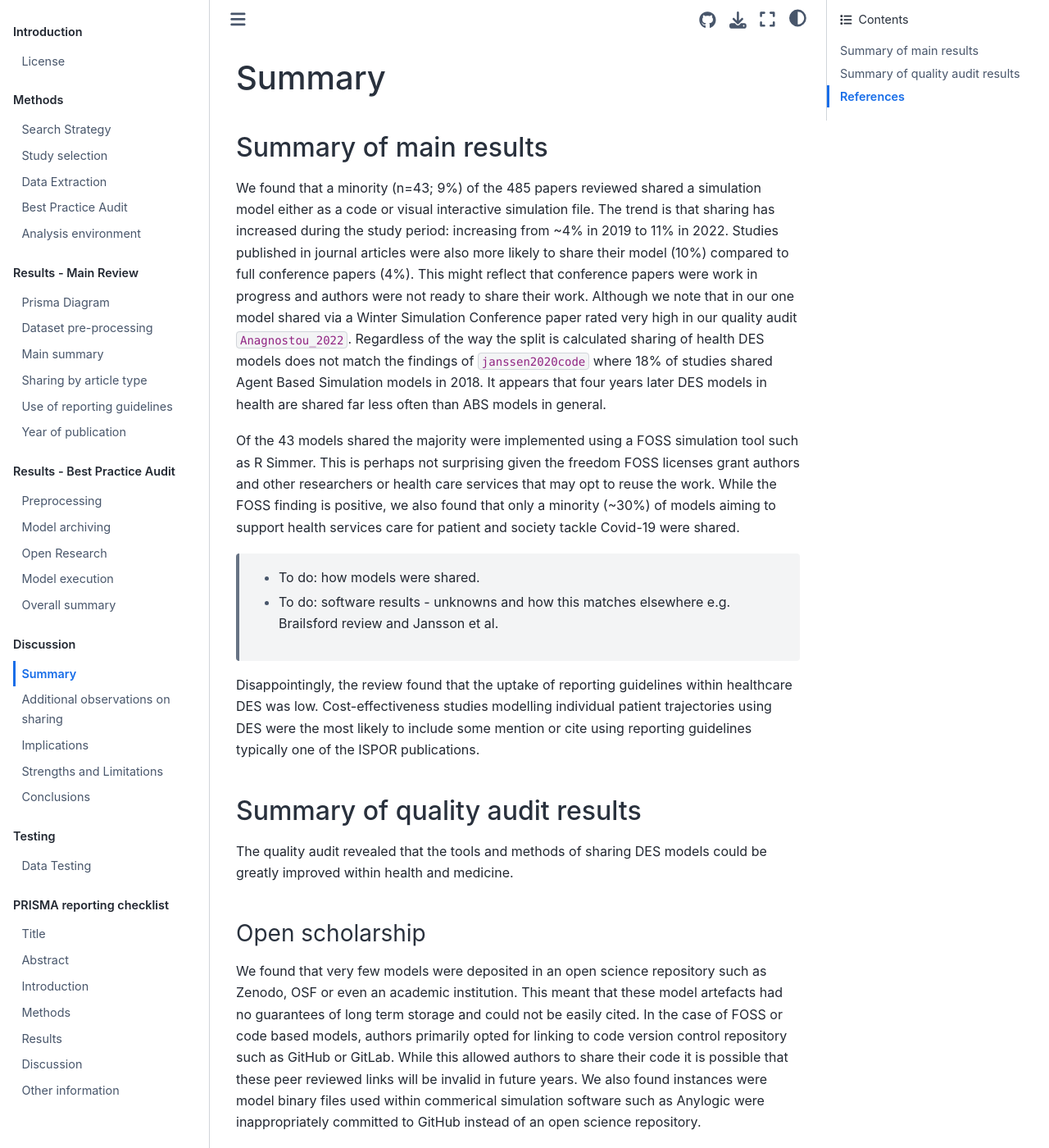
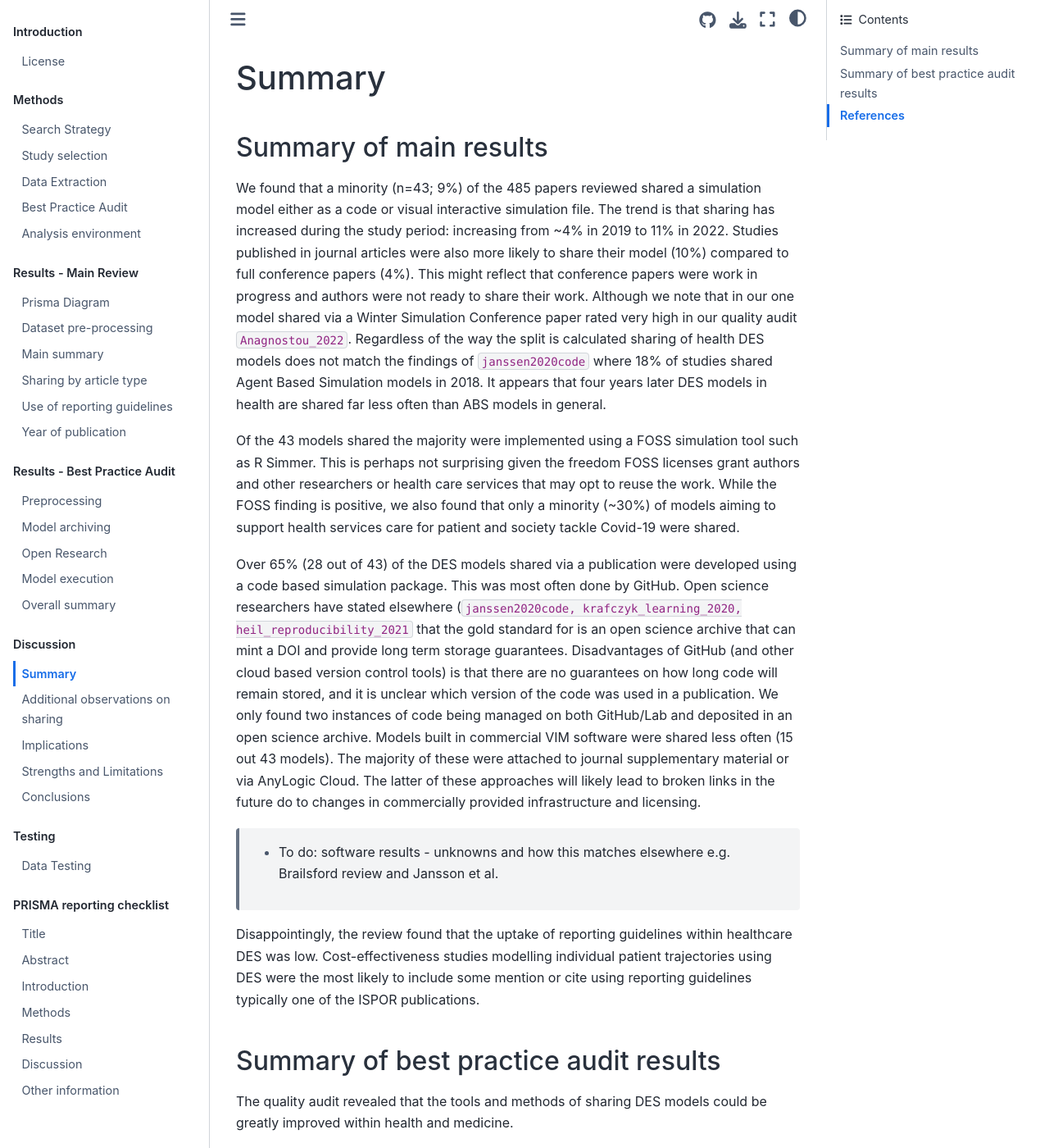
Before and after one commit to TomMonks/des_sharing_lit_review, a Jupyter Book: the page built from content/04_discussion/01_summary.md, in a window 1280 px wide and 1400 px high. Shown: the whole window at 82% size. Built offline with Jupyter Book 1.0.4 settings and Sphinx 7.4.7 and the Sphinx Book theme 1.1.4, drawn with Linux system fonts in a browser that asks for light colours; cross-references to code outside the pages are shown as plain code.

Commit message:
DISCUSS: model archive added to summary

```diff
--- a/content/04_discussion/01_summary.md
+++ b/content/04_discussion/01_summary.md
@@ -7,12 +7,13 @@ We found that a minority (n=43; 9%) of the 485 papers reviewed shared a simulati
 
 Of the 43 models shared the majority were implemented using a FOSS simulation tool such as R Simmer. This is perhaps not surprising given the freedom FOSS licenses grant authors and other researchers or health care services that may opt to reuse the work.  While the FOSS finding is positive, we also found that only a minority (~30%) of models aiming to support health services care for patient and society tackle Covid-19 were shared.
 
-> * To do: how models were shared.
+Over 65% (28 out of 43) of the DES models shared via a publication were developed using a code based simulation package. This was most often done by GitHub. Open science researchers have stated elsewhere ({cite:p}`janssen2020code, krafczyk_learning_2020, heil_reproducibility_2021` that the gold standard for is an open science archive that can mint a DOI and provide long term storage guarantees.  Disadvantages of GitHub (and other cloud based version control tools) is that there are no guarantees on how long code will remain stored, and it is unclear which version of the code was used in a publication. We only found two instances of code being managed on both GitHub/Lab and deposited in an open science archive. Models built in commercial VIM software were shared less often (15 out 43 models). The majority of these were attached to journal supplementary material or via AnyLogic Cloud. The latter of these approaches will likely lead to broken links in the future do to changes in commercially provided infrastructure and licensing.
+
 > * To do: software results - unknowns and how this matches elsewhere e.g. Brailsford review and Jansson et al.
 
 Disappointingly, the review found that the uptake of reporting guidelines within healthcare DES was low. Cost-effectiveness studies modelling individual patient trajectories using DES were the most likely to include some mention or cite using reporting guidelines typically one of the ISPOR publications.
 
-## Summary of quality audit results
+## Summary of best practice audit results
 
 The quality audit revealed that the tools and methods of sharing DES models could be greatly improved within health and medicine.
 
```
Also changed, not shown: 1 other file.
